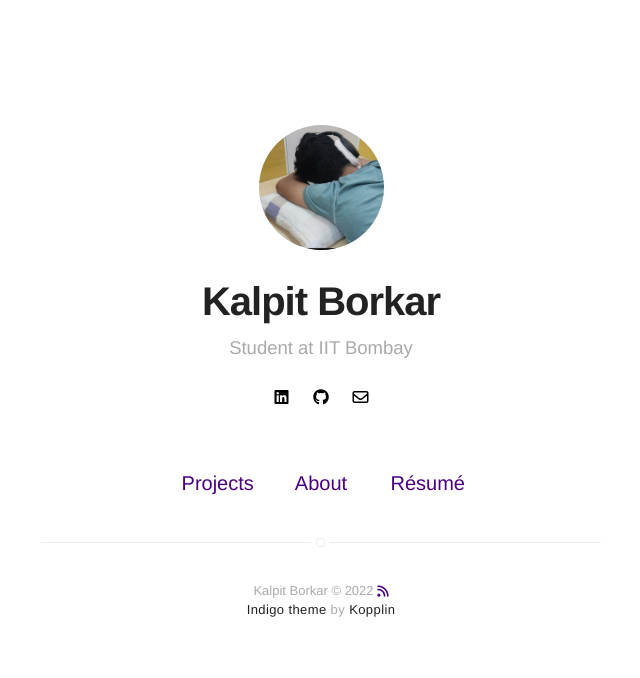
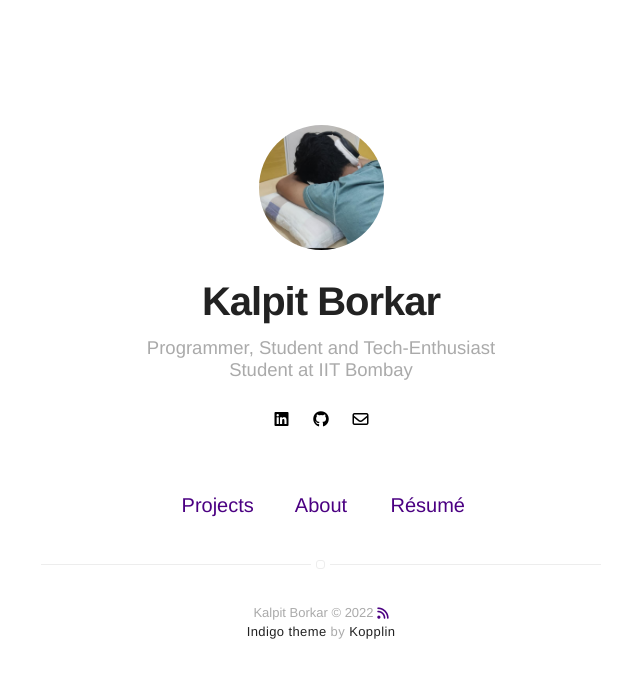
Before and after one commit to kalpitborkar/kalpitborkar.github.io, a Jekyll site: the page built from index.html, in a window 1280 px wide. Shown: the top 678 px of the page, without its empty margins (319-959 px from the left). Built offline with Jekyll 4.4.1, drawn with Linux system fonts in a browser that asks for light colours; nearby versions of some CDN libraries.

Commit message:
update bio

```diff
--- a/_config.yml
+++ b/_config.yml
@@ -1,6 +1,7 @@
 # main text of home
 title: Kalpit Borkar
-bio: Student at IIT Bombay
+bio: Programmer, Student and Tech-Enthusiast            Student at IIT Bombay
+
 
 # twitter summary info
 description: Kalpit Borkar, Software enthusiast, Student at IIT Bombay
```
